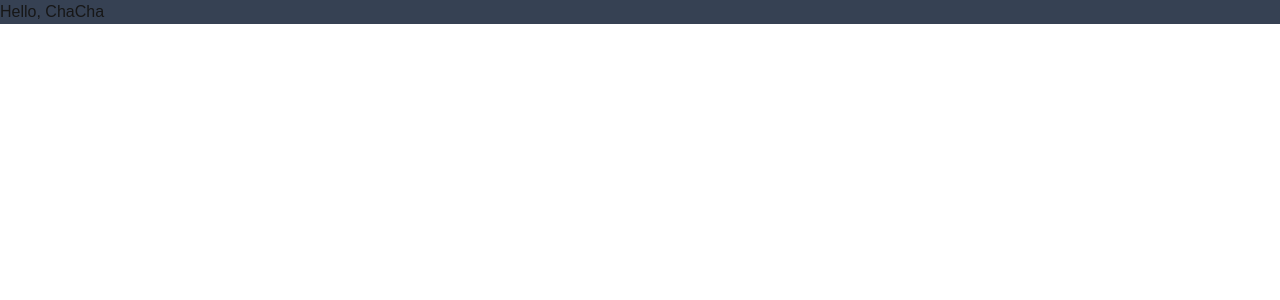
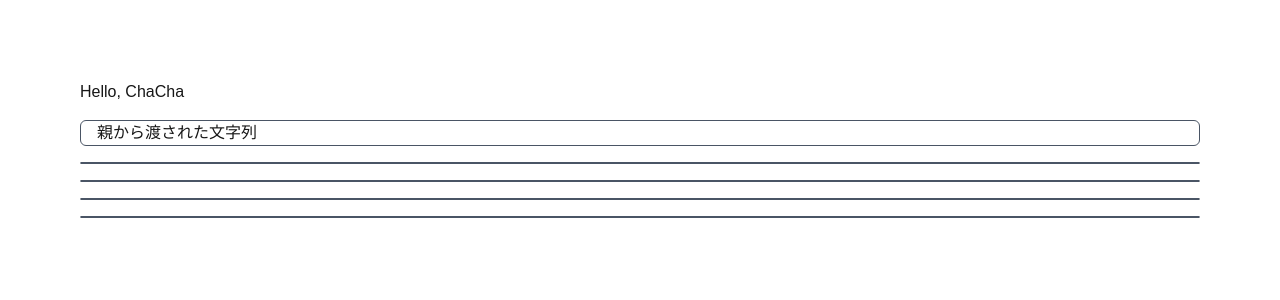
Before and after one commit to ChaChaCha777/my-mdx-blog, a Next.js app: page / in a window 1280 px wide. Shown: the top 300 px of the page. Built offline with nearby package versions, Linux system fonts and the light colour scheme.

Commit message:
カードコンポーネントを作成

```diff
--- a/app/page.js
+++ b/app/page.js
@@ -1,9 +1,22 @@
+function Card(props) {
+  return (
+    <div className="border rounded-md border-gray-600 px-4">
+      {props.text}
+    </div>
+  )
+}
+
 export default function Home() {
   const name = 'ChaCha'
   return (
     <>
-      <div className="bg-gray-700">
-        Hello, {name}
+      <div className="p-20 space-y-4">
+        <div>Hello, {name}</div>
+        <Card text="親から渡された文字列"/>
+        <Card />
+        <Card />
+        <Card />
+        <Card />
       </div>
     </>
   );
```
